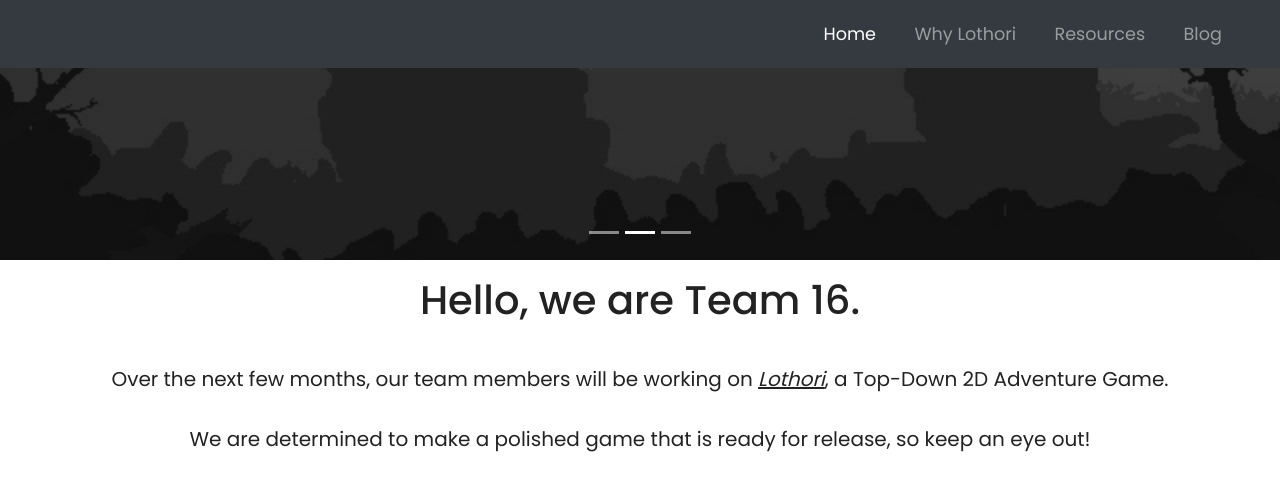
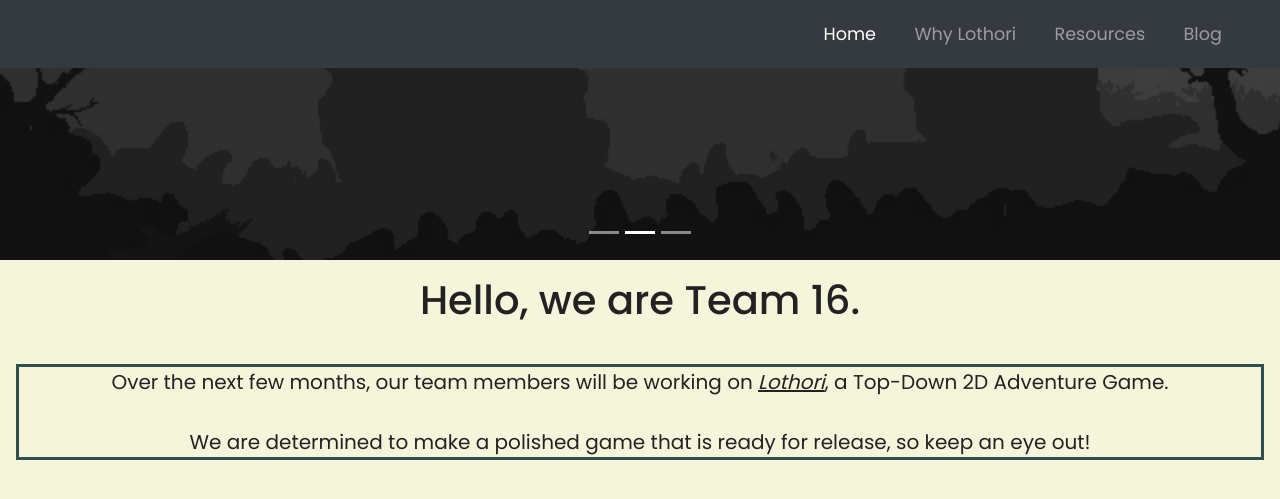
Before and after one commit to mohamedjasmin/lothoriold, a Jekyll site: the page built from index.md, in a window 1280 px wide and 1400 px high, scrolled down 448 px. Shown: the top 499 px of the window. Built offline with Jekyll 4.4.1, drawn with Linux system fonts in a browser that asks for light colours; nearby versions of some CDN libraries; grey boxes are pictures that could not be loaded.

Commit message:
Update home.html
added some css

```diff
--- a/_layouts/home.html
+++ b/_layouts/home.html
@@ -11,7 +11,15 @@
 	<script src="https://use.fontawesome.com/releases/v5.0.8/js/all.js"></script>
 	<link href="https://mohamedjasmin.github.io/lothori/style.css" rel="stylesheet">
 </head>
-<body>
+	<style>
+ p {
+	 border: 3px solid DarkSlateGray;
+		}
+#display-5 {
+	background-color: "LightGrey";
+ }
+</style>
+<body style="background-color:Beige;">
 
 <!-- NAVIGATION -->
 <nav class="navbar navbar-expand-md navbar-dark bg-dark sticky-top">
```
